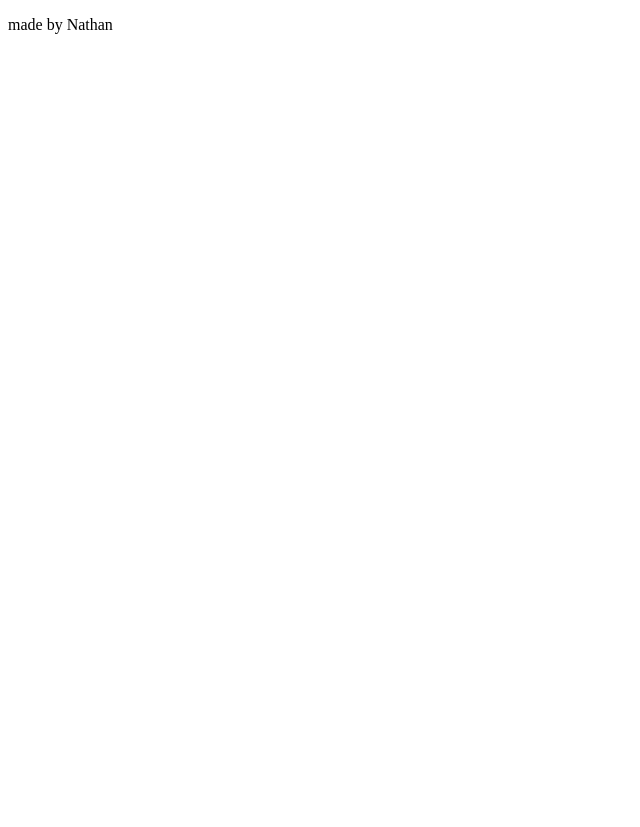
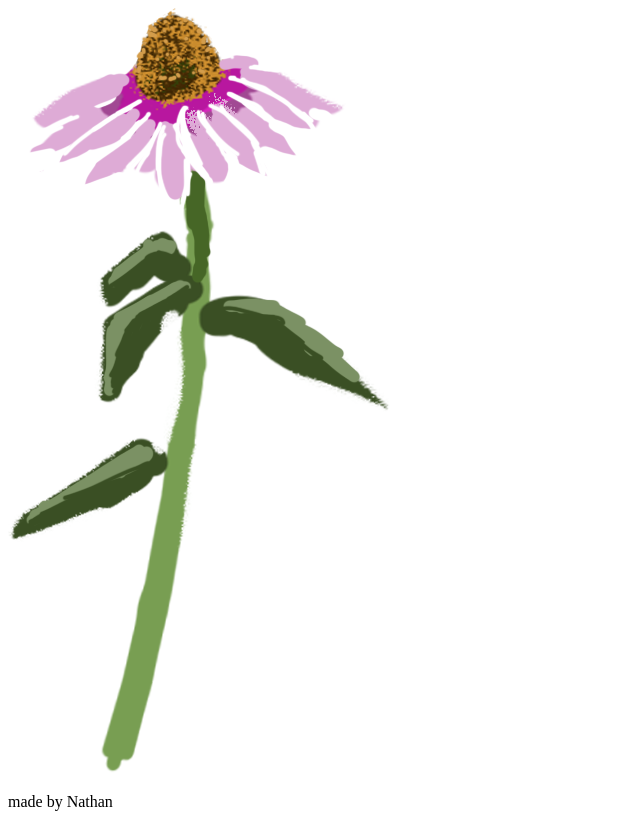
Before and after one commit to NathanHeaton/bloomingFlowerClock, a plain HTML site: page index.html in a window 1280 px wide. Shown: the whole page, without its empty margins (0-640 px from the left). Before the commit the page ends 800 px from the top, so only its background shows below. Drawn offline with Linux system fonts and the light colour scheme.

Commit message:
added data

```diff
--- a/index.html
+++ b/index.html
@@ -13,7 +13,9 @@
 
         </header>
         <main>
-
+            <section>
+                <img src="/assets/img/coneflower.png">
+            </section>
         </main>
         <footer>
             <p>made by Nathan</p>
```
Also changed, not shown: assets/img/coneflower.png (added), 1 other file.
